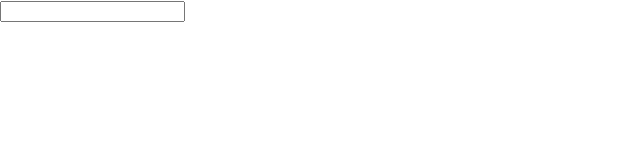
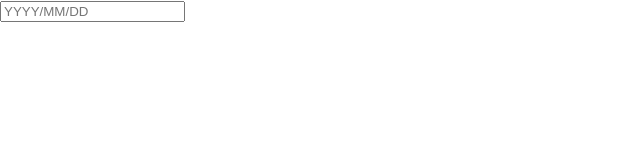
Before and after one commit to hungmvz/test, a React (Create React App) app: page / in a window 1280 px wide. Shown: the top 160 px of the page, without its empty margins (0-640 px from the left). Built offline with nearby package versions, Linux system fonts and the light colour scheme.

Commit message:
update code

```diff
--- a/src/App.js
+++ b/src/App.js
@@ -37,6 +37,7 @@ const App = () => {
           }
 
           if (month) {
+            let firstDay = day1;
             if (month.length === 1) {
               if (month1 !== '0') {
                 if (monthSplash) {
@@ -57,15 +58,40 @@ const App = () => {
               if (+month > 12) {
                 finalValue.push(String(month1).padStart(2, '0'));
                 finalValue.push('/');
-                finalValue.push(month2);
+
+                firstDay = month2;
               } else {
                 finalValue.push(month);
                 finalValue.push(monthSplash || '/');
               }
             }
+
+            if (firstDay) {
+              const date = moment(finalValue.join(''), 'YYYY/MM');
+              const numberOfDay = date.daysInMonth();
+              if (+firstDay * 10 > numberOfDay) {
+                finalValue.push(String(firstDay).padStart(2, '0'));
+                event.target.value = finalValue.join('');
+                return;
+              } else {
+                finalValue.push(firstDay);
+              }
+              if (firstDay === '0') {
+                if (day2 === '0') {
+                  event.target.value = finalValue.join('');
+                  return;
+                }
+              }
+              finalValue.push(day2 || '');
+
+              if (String((firstDay || '') + (day2 || '')).length === 2) {
+                const validDate = moment(finalValue.join(''), 'YYYY/MM/DD', true).format('YYYY/MM/DD');
+                event.target.value = validDate;
+                return;
+              }
+            }
           }
         }
-
         event.target.value = finalValue.join('');
       }
       return;
@@ -78,8 +104,15 @@ const App = () => {
     }
   }
 
+  const onBlur = (event) => {
+    const { value } = event.target;
+    const validDate = moment(value, ['YYYY/MM/D', 'YYYY/MM/DD', 'YYYY/M/D', 'YYYY/M/DD'], true).format('YYYY/MM/DD');
+
+    event.target.value = validDate;
+  }
+
   return <div>
-    <input onChange={onChange} />
+    <input onChange={onChange} onBlur={onBlur} placeholder="YYYY/MM/DD" />
   </div>
 };
 
```
